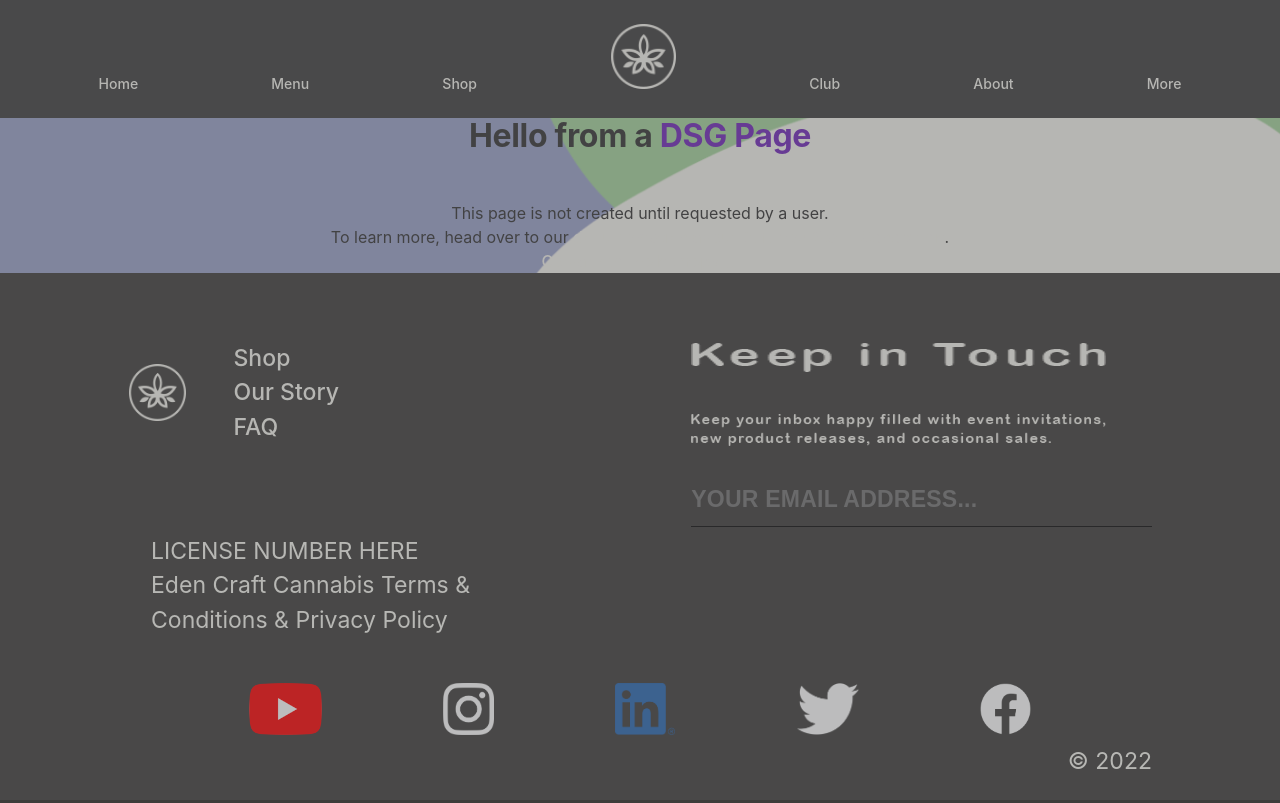
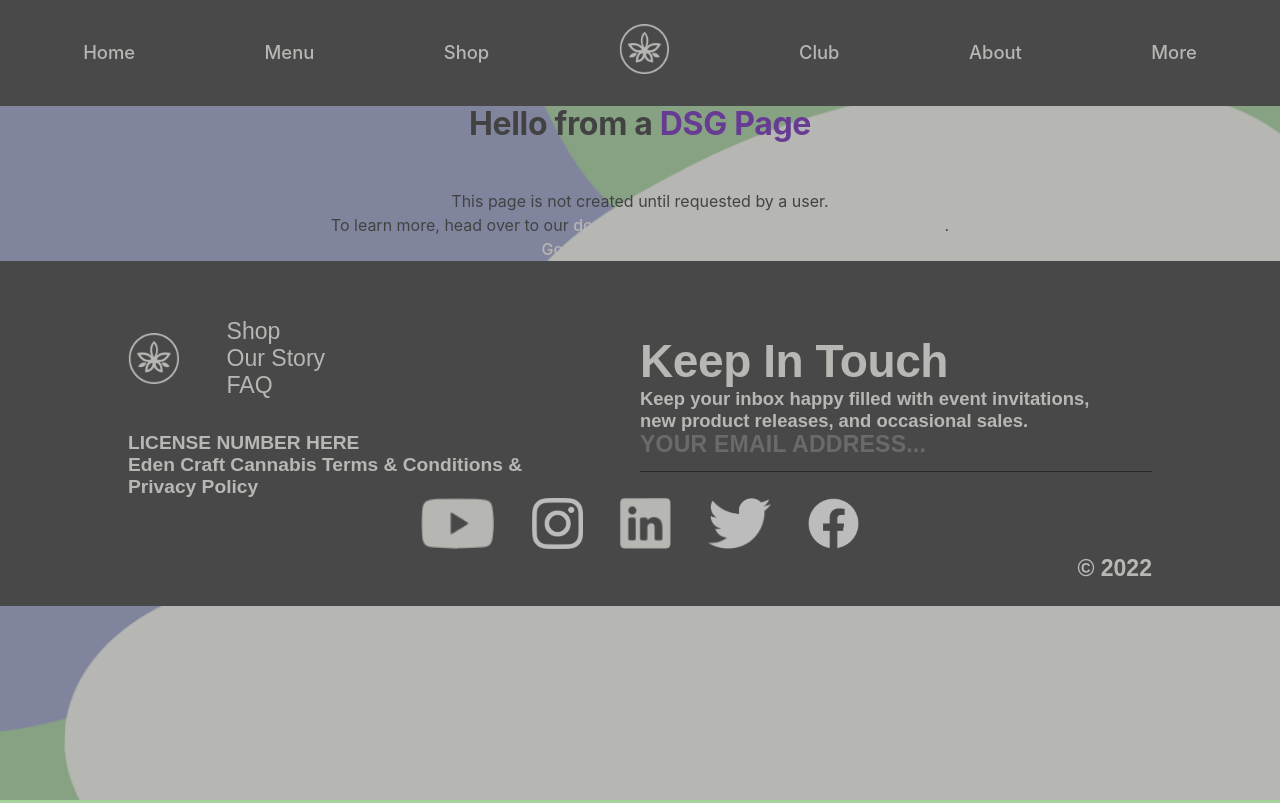
Before and after one commit to stetdawg/EdenCraftCannabis, a Gatsby site: page /using-dsg in a window 1280 px wide. Built offline with nearby package versions, Linux system fonts and the light colour scheme; Gatsby itself is replaced by a stand-in of ours; a web font is replaced by a local one.

Commit message:
full safari rebuild

```diff
--- a/src/components/header.js
+++ b/src/components/header.js
@@ -8,7 +8,7 @@
   {text:"Home", url: "/"},
   {text:"Menu", url: "/"},
   {text:"Shop", url: "/"},
-  {text:<img alt='Eden logo' height={65} style={{ margin: 0 }} src={edenlogo} />, url: "/"},
+  {text:<img alt='Eden logo' height={50} style={{ margin: 0 }} src={edenlogo} />, url: "/"},
   {text:"Club", url: "/"},
   {text:"About", url: "/"},
   {text:"More", url: "/"},
@@ -21,15 +21,16 @@
   <header
    id="desktopHeader" style={{
       margin: `0 auto`,
-      padding: `var(--space-4) var(--size-gutter)`,
       alignItems: `center`,
+      WebkitAlignItems: `center`,
       justifyContent: `space-between`,
+      WebkitJustifyContent: `space-between`,
       backgroundColor:`#3E3E3E`,
-      fontSize: `1.75553434vh`,
+      fontSize: `2.3vh`,
 
     }}
   >
-<div id="navBar" style={{listStyleType: `none`, display:`flex`, justifyContent:`space-around`, alignItems:`flex-end`}}>
+<div id="navBar" style={{listStyleType: `none`, display:`flex`, justifyContent:`space-around`, WebkitJustifyContent: `space-around`,alignItems:`center`, WebkitAlignItems:`center`}}>
 
 
   {Links.map((link, i) => (
@@ -40,7 +41,7 @@
     <Link
       to="/"
       style={{
-        fontSize: `var(--font-sm)`,
+
         textDecoration: `none`,
       }}
     >
--- a/src/components/layout.css
+++ b/src/components/layout.css
@@ -87,6 +87,8 @@
   /* .rolling{
     transform: translate(0%, -60%)
   } */
+
+
 }
 @media only screen and (min-width: 800px) and (max-width: 1499px){
 html{
@@ -110,12 +112,9 @@
   #box1 {
     margin-top: 15vh
   }
-
-  #box3 {
-    margin-top: 10%
-  }
   .copyText{
     align-self: center;
+    -webkit-align-self: center;
   }
   .smoking{
     width: 60vw
@@ -183,20 +182,18 @@
   /* margin-bottom: var(--space-4); */
 }
 
-  .imageWrapper{
+.imageWrapper{
     margin: auto var(--size-gutter);
   }
 
-
 footer{
   color: #F6F6EF;
-
 }
 .smoking{
   max-width: 60vw
 }
 .rolling{
-  width: 50vw
+  width: 100%;
 }
 #fname{
   color: rgba(0,0,0,.87);
@@ -207,6 +204,7 @@
   text-transform: uppercase;
   text-align: start;
   align-self: flex-end;
+  -webkit-align-self: flex-end;
   box-sizing: border-box;
   width: 100%;
   padding: 6px 16px 20px 0px;
@@ -217,9 +215,7 @@
   background: rgb(62, 61, 59);
   height: 5vh;
   font-size: var(--font-sm);
-
 }
-
   #fname:hover{
       border-bottom-color: rgb(62, 61, 59);
       background: rgb(73, 73, 72);
@@ -273,3 +269,7 @@
 #noButton:active{
   background-color: rgba(146, 168, 175, 0.205);
 }
+#desktopHeader {
+  padding: var(--space-4) 1em;
+
+}
--- a/src/components/layout.js
+++ b/src/components/layout.js
@@ -12,9 +12,9 @@
 import edenlogo from "../images/logos/EDEN_HOMEPAGE_JULY_20_0002s_0001_ICON.png"
 import keepInTouch from "../images/EDEN_HOMEPAGE_JULY_20_0002s_0005_Keep-in-Touch.png";
 import inbox from "../images/EDEN_HOMEPAGE_JULY_20_0002s_0004_Keep-your-inbox-happy-filled-with-event-invitations,-new-produc.png";
-import youtube from "../images/logos/youtube_social_icon_white.png";
+import youtube from "../images/logos/youtube.png";
 import instagram from "../images/logos/Instagram_Glyph_White.png";
-import linkedIn from "../images/logos/LI-In-Bug.png";
+import linkedIn from "../images/logos/linked in.png";
 import twitter from "../images/logos/2021 Twitter logo - white.png";
 import facebook from "../images/logos/f_logo_RGB-White_144.png";
 import Header from "./header"
@@ -69,7 +69,12 @@
              gridTemplateColumns: `repeat(2, 1fr)`,
              gridTemplateRows: `repeat(3, auto)`,
              padding: `3vh 10%`,
-             columnGap: `10%`,
+             fontFamily:`Arial Rounded MT Bold, sans-serif`,
+              fontWeight: `700`,
+              fontStyle: `normal`,
+              lineHeight:`initial`,
+
+
           }}
         >
 
@@ -78,7 +83,7 @@
           src={edenlogo}
           alt="Eden Logo"
           height={65}
-          style={{ margin: 0,  gridArea: `1/1`, width: `auto`, height:`30%`, alignSelf:`center`, }}
+          style={{ margin: 0,  gridArea: `1/1`, width: `10%`, height:`auto`, alignSelf:`center`, }}
         />
         <div style={{gridArea:`1/1`, display:`flex`, flexDirection:`column`, alignSelf:`center`, textAlign:`initial`, justifySelf:`baseline`, transform: `translate(100%, 0%)`,}}>
         {moreLinks.map((link, i) => (
@@ -89,24 +94,22 @@
         ))}
         </div>
 
-        <div style={{gridArea:`2/1`, textAlign:`initial`, padding: `0 1em`, margin: `10% 0`,}}>
+        <div style={{gridArea:`2/1`,paddingRight:`10%`, textAlign:`initial`, fontSize:`smaller` }}>
             LICENSE NUMBER HERE{` `}<br/>
             Eden Craft Cannabis Terms & Conditions & Privacy Policy<br/>
         </div>
 
-        <div style={{alignSelf:`center`,display: "flex", flexDirection:"column", justifySelf: 'flex-start', padding: '10% 10% 0 0'}}>
-            <img
-                src={keepInTouch}
-                alt="Email header"
-                height={29}
-                style={{gridArea:`1/2`, height:29, margin: `0`, float: `left`,}}
-            />
-            <img
-                src={inbox}
-                alt="Inbox Description, Enter email."
-                height={41}
-                style={{height:`auto`,margin: `10% 0`,}}
-              />
+        <div style={{alignItems:`baseline`, WebkitAlignItems:`baseline`,display: "flex", flexDirection:"column", justifySelf: 'flex-start', padding: '10% 10% 0 0',}}>
+            <h1
+                style={{gridArea:`1/2`, height:29, margin: `0 0 5% 0`, float: `left`, alignItems:`baseline`, WebkitAlignItems: `baseline`}}
+            >
+                Keep In Touch
+          </h1>
+            <p
+                style={{height:`auto`,  fontFamily:`Arial Rounded MT Bold, sans-serif`, fontSize: `80%`, textAlign: `-webkit-left`,}}
+              >
+                Keep your inbox happy filled with event invitations, new product releases, and occasional sales.
+                </p>
           </div>
 
         <div>
@@ -116,7 +119,7 @@
         <div id="socialFooter" style={{
             display: 'flex',
             gridColumn: '1 / 3',
-            width: '100%',
+            width: '50%',
             height: 'fit-content',
             justifySelf: 'center',
             justifyContent: 'space-evenly'}}>
@@ -124,7 +127,6 @@
               src={youtube}
               alt=""
               height={25}
-              style={{}}
 
             /> </a>
             <a href="/"><img
--- a/src/components/seo.js
+++ b/src/components/seo.js
@@ -38,6 +38,8 @@
       <meta name="twitter:creator" content={site.siteMetadata?.author || ``} />
       <meta name="twitter:title" content={title} />
       <meta name="twitter:description" content={metaDescription} />
+      <link rel="stylesheet" href="https://use.typekit.net/mvz3ndk.css"/>
+      <link rel="stylesheet" href="https://use.typekit.net/mvz3ndk.css"/>
       {children}
     </>
   )
```
Also changed, not shown: src/pages/index.js (+21 -31 lines), src/images/Background/21_POPUP.png (added), src/images/logos/linked in.png (added), src/images/logos/youtube.png (added), src/images/yes.png (added).
